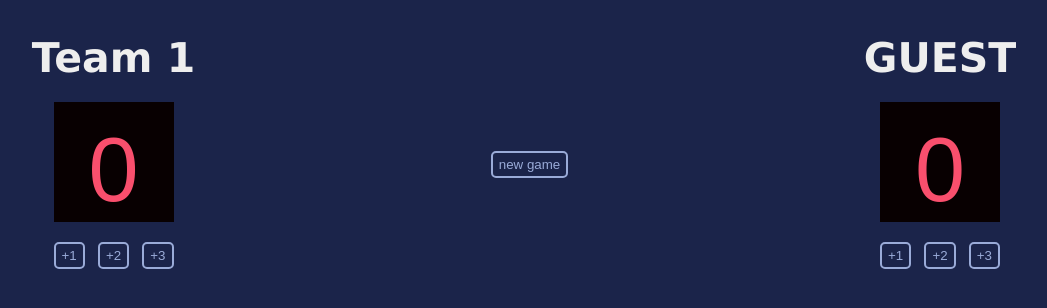
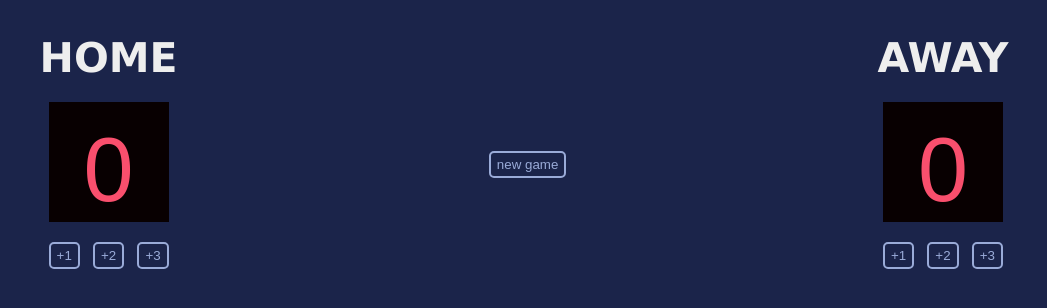
Before and after one commit to Inferknite/scoreboard-scrimba-project, a plain HTML site: page index.html in a window 1280 px wide. Shown: the whole page, without its empty margins (116-1163 px from the left). Drawn offline with Linux system fonts and the light colour scheme; a web font is replaced by a local one.

Commit message:
update headers back to home and away
Undo some changes

```diff
--- a/index.html
+++ b/index.html
@@ -10,7 +10,7 @@
     <body>
         <div class="container">
             <div class = "vertical-container">
-                <h2 class = "team-title">Team 1</h2>
+                <h2 class = "team-title">HOME</h2>
 
                 <div class = "score-board">
                     <h3 class = "score" id="home-score">0</h3>
@@ -28,7 +28,7 @@
             </div>
 
             <div class="vertical-container">
-                <h2 class = "team-title">GUEST</h2>
+                <h2 class = "team-title">AWAY</h2>
 
                 <div class = "score-board">
                     <h3 class = "score" id="guest-score">0</h3>
```
